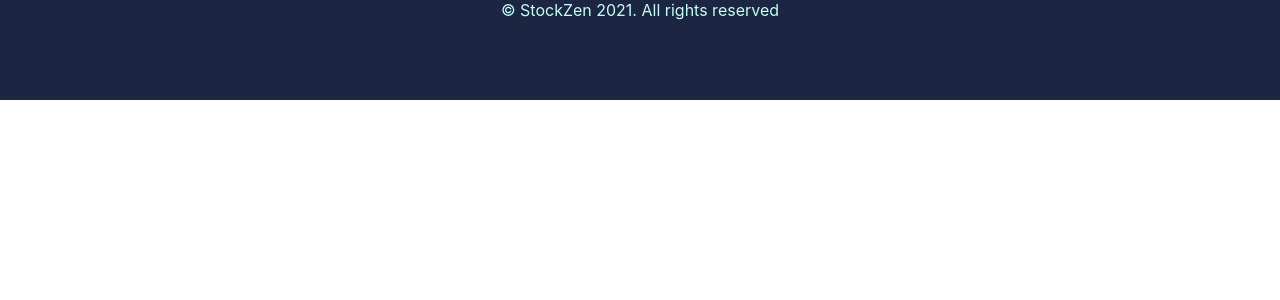
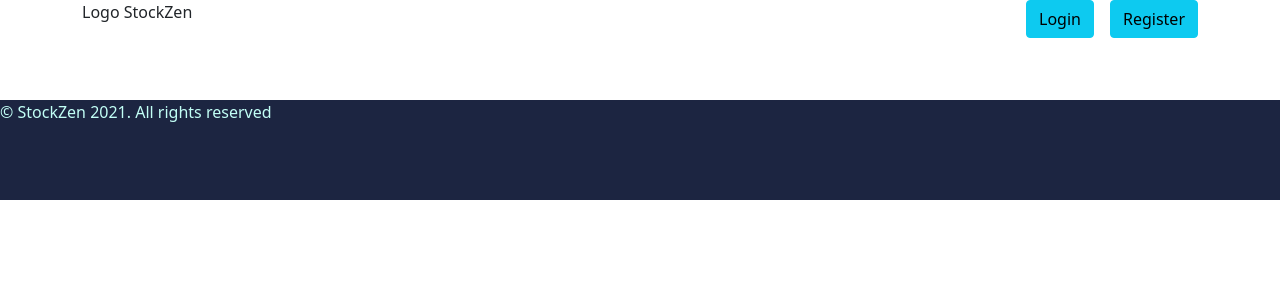
Before and after one commit to iyenbadri/COMP9900-StockZen, a React (Create React App) app in the folder stockzen-frontend/: page /track in a window 1280 px wide. Shown: the top 300 px of the page. Built offline with nearby package versions, Linux system fonts and the light colour scheme.

Commit message:
Implement the header/footer Implment more layout

```diff
--- a/stockzen-frontend/src/App.css
+++ b/stockzen-frontend/src/App.css
@@ -15,7 +15,7 @@
 
 .App-header {
   background-color: #282c34;
-  min-height: 100vh;
+  min-height: calc(100vh - 200px);
   display: flex;
   flex-direction: column;
   align-items: center;
--- a/stockzen-frontend/src/App.tsx
+++ b/stockzen-frontend/src/App.tsx
@@ -1,3 +1,5 @@
+import 'bootstrap/dist/css/bootstrap-utilities.min.css';
+import 'bootstrap/dist/css/bootstrap.min.css';
 import React, { useContext } from 'react';
 import { BrowserRouter as Router, Route, Switch } from 'react-router-dom';
 import './App.css';
@@ -11,9 +13,10 @@ function App() {
   const { isAuthenticated } = useContext(UserContext);
 
   return (
-    <div className={`App ${isAuthenticated ? 'user--authenticated' : ''}`}>
+    <div className={`${isAuthenticated ? 'user--authenticated' : ''}`}>
+      <Router>
         <Header></Header>
-      <Router>
+        <div className='App'>
           <Switch>
             <Route exact path={'/'} component={Landing} />
             <Route path={'/user'} component={User} />
@@ -21,8 +24,9 @@ function App() {
           <Route path={'/participant'} component={Participant} /> */}
             {/* <Route path={'/track'} component={Track} /> */}
           </Switch>
+        </div>
+        <Footer></Footer>
       </Router>
-      <Footer></Footer>
     </div>
   );
 }
--- a/stockzen-frontend/src/components/Layout/Footer.css
+++ b/stockzen-frontend/src/components/Layout/Footer.css
@@ -1,10 +1,10 @@
-.footer {
+footer {
   min-height: 100px;
   color: #c2fff6;
   background-color: #1c2541;
 }
 
-.user--authenticated .footer {
+.user--authenticated footer {
   background-color: #5bc0be;
   color: #3a506b;
 }
--- a/stockzen-frontend/src/components/Layout/Footer.tsx
+++ b/stockzen-frontend/src/components/Layout/Footer.tsx
@@ -2,11 +2,7 @@ import React from 'react';
 import './Footer.css';
 
 const Footer = () => {
-  return (
-    <footer className='footer'>
-      &copy; StockZen 2021. All rights reserved
-    </footer>
-  );
+  return <footer>&copy; StockZen 2021. All rights reserved</footer>;
 };
 
 export default Footer;
--- a/stockzen-frontend/src/components/Layout/Header.module.css
+++ b/stockzen-frontend/src/components/Layout/Header.module.css
@@ -0,0 +1,3 @@
+header {
+  min-height: 100px;
+}
--- a/stockzen-frontend/src/components/Layout/Header.tsx
+++ b/stockzen-frontend/src/components/Layout/Header.tsx
@@ -1,8 +1,37 @@
-import React from 'react';
+import React, { useContext } from 'react';
+import Col from 'react-bootstrap/Col';
+import Container from 'react-bootstrap/Container';
+import Row from 'react-bootstrap/Row';
+import { Link } from 'react-router-dom';
+import { UserContext } from '../../contexts/UserContext';
 import './Header.module.css';
 
 const Header = () => {
-  return <header></header>;
+  const { isAuthenticated } = useContext(UserContext);
+
+  return (
+    <header>
+      <Container>
+        <Row>
+          <Col sm={6} className='text-start'>
+            Logo StockZen
+          </Col>
+          <Col sm={6} className='text-end'>
+            {!isAuthenticated && (
+              <>
+                <Link to='/user/login' className='btn btn-info me-3'>
+                  Login
+                </Link>
+                <Link to='/user/register' className='btn btn-info'>
+                  Register
+                </Link>
+              </>
+            )}
+          </Col>
+        </Row>
+      </Container>
+    </header>
+  );
 };
 
 export default Header;
--- a/stockzen-frontend/src/pages/User/Login.tsx
+++ b/stockzen-frontend/src/pages/User/Login.tsx
@@ -59,6 +59,7 @@ const Login: FC = () => {
       </Row>
 
       <Row>
+        <Col>
           <Button
             onClick={(ev) => {
               ev.preventDefault();
@@ -67,10 +68,13 @@ const Login: FC = () => {
           >
             Login
           </Button>
+        </Col>
       </Row>
 
       <Row>
+        <Col>
           <Link to='/'>Home</Link>
+        </Col>
       </Row>
     </>
   );
--- a/stockzen-frontend/src/pages/User/Register.tsx
+++ b/stockzen-frontend/src/pages/User/Register.tsx
@@ -109,7 +109,9 @@ const Register: FC = () => {
         </Col>
       </Row>
       <Row>
-        <Button>Create Account</Button>
+        <Col>
+          <Button>Create Account</Button>
+        </Col>
       </Row>
 
       <Row>
```
Lines whose indentation alone changed are shown as unchanged.
